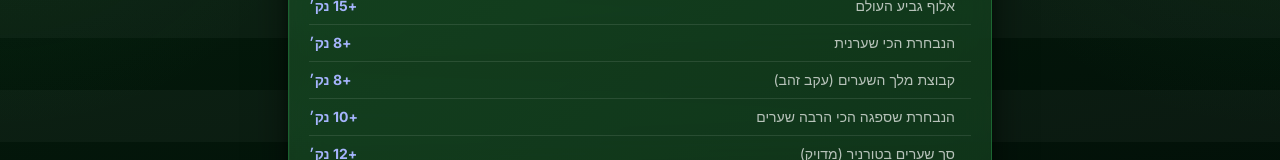
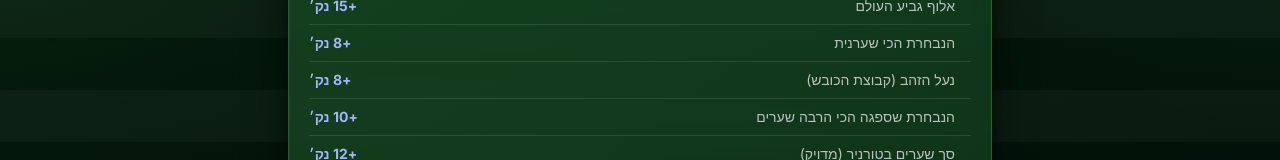
Before and after one commit to yoavtoren/TotoToren, a Next.js app: page /format in a window 1280 px wide. Shown: the part 2134-2294 px from the top of the page. Built offline with nearby package versions, Linux system fonts and the light colour scheme; no server answers.

Commit message:
Replace 'עקב זהב' with 'נעל הזהב' everywhere in UI text

```diff
--- a/app/format/page.tsx
+++ b/app/format/page.tsx
@@ -38,7 +38,7 @@ const SCORING_TABLE = [
   { cat: 'משחק נוקאאוט — תוצאה מדויקת',          pts: '+3 נק׳' },
   { cat: 'אלוף גביע העולם',                       pts: '+15 נק׳' },
   { cat: 'הנבחרת הכי שערנית',                    pts: '+8 נק׳' },
-  { cat: 'קבוצת מלך השערים (עקב זהב)',           pts: '+8 נק׳' },
+  { cat: 'נעל הזהב (קבוצת הכובש)',                pts: '+8 נק׳' },
   { cat: 'הנבחרת שספגה הכי הרבה שערים',          pts: '+10 נק׳' },
   { cat: 'סך שערים בטורניר (מדויק)',             pts: '+12 נק׳' },
 ]
--- a/components/leaderboard/LeaderboardClient.tsx
+++ b/components/leaderboard/LeaderboardClient.tsx
@@ -1089,7 +1089,7 @@ function StatsSection({
       <div className="grid grid-cols-1 sm:grid-cols-2 gap-4">
         <FuturesDistCard label="מי יהיה אלוף?" emoji="🏆" result={top5Champion} />
         <FuturesDistCard label="הנבחרת הכי שערנית" emoji="⚽" result={top5TopScorer} />
-        <FuturesDistCard label="קבוצת עקב זהב" emoji="👟" result={top5GoldenBoot} />
+        <FuturesDistCard label="נעל הזהב" emoji="👟" result={top5GoldenBoot} />
         <FuturesDistCard label="תספוג הכי הרבה שערים" emoji="🥅" result={top5MostConceded} />
       </div>
 
@@ -1302,7 +1302,7 @@ function LiveSection() {
 const FUTURES_LABELS: Record<string, string> = {
   champion_team_id:       'Champion',
   top_scorer_team_id:     'Top-scoring Team',
-  golden_boot_team_id:    'Golden Boot',
+  golden_boot_team_id:    'נעל הזהב',
   most_conceded_team_id:  'Most Conceded',
 }
 
@@ -1906,7 +1906,7 @@ export default function LeaderboardClient({
                 { cat: 'משחק נוקאאוט — תוצאה מדויקת',          pts: '+3 נק׳' },
                 { cat: 'אלוף גביע העולם',                       pts: '+15 נק׳' },
                 { cat: 'הנבחרת הכי שערנית',                    pts: '+8 נק׳' },
-                { cat: 'קבוצת מלך השערים (עקב זהב)',           pts: '+8 נק׳' },
+                { cat: 'נעל הזהב (קבוצת הכובש)',           pts: '+8 נק׳' },
                 { cat: 'הנבחרת שספגה הכי הרבה שערים',          pts: '+10 נק׳' },
                 { cat: 'סך שערים בטורניר (מדויק)',             pts: '+12 נק׳' },
               ].map(({ cat, pts }) => (
```
